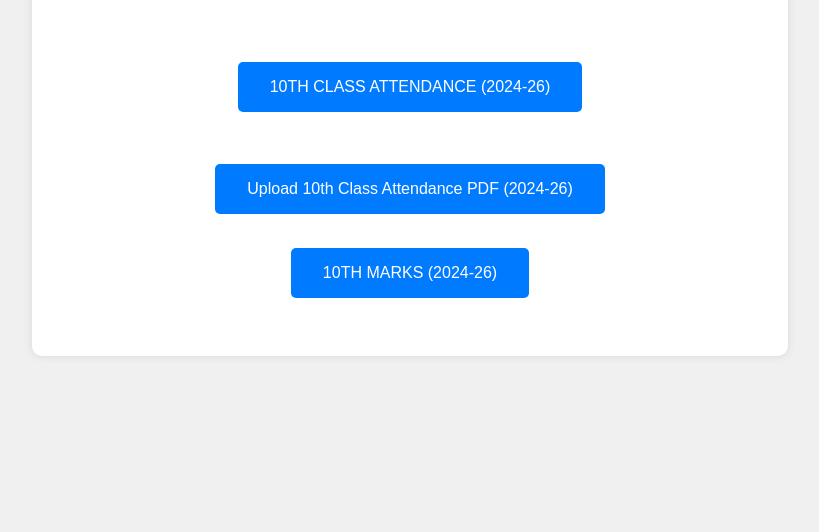
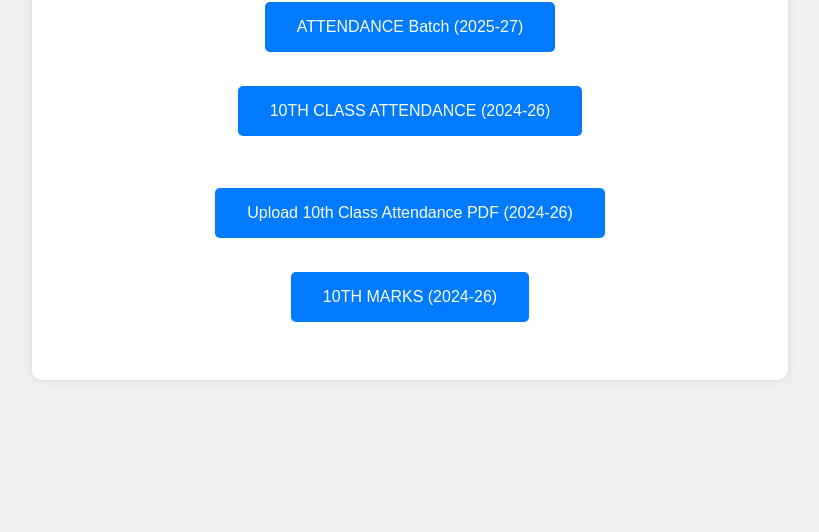
Before and after one commit to iamshubhamshah/Vikalpa, a plain HTML site: page index.html in a window 1280 px wide. Shown: the part 268-800 px from the top of the page, without its empty margins (230-1049 px from the left). Drawn offline with Linux system fonts and the light colour scheme.

Commit message:
Update index.html

```diff
--- a/index.html
+++ b/index.html
@@ -13,7 +13,7 @@
             <p></p>
         </header>
         <div class="button-container">
-<!--             <a href="https://script.google.com/macros/s/AKfycbyTgBM9zck3fF6GpqezmQik2wetCPFt1o1LB8c1O_IZR2xm9JkS2QkmP67j0s7e1hgE0A/exec" class="btn btn-primary">10th CLASS ATTENDANCE (2023-25)</a> -->
+        <a href="https://script.google.com/macros/s/AKfycbxQwG7hP7OSc7LGGyQQmBVzUw4KKdBIFNZtGUJzO4RLz_sHAF8u4AjnmJgegN0EMKm0Fw/exec" class="btn btn-primary">ATTENDANCE Batch (2025-27)</a>
             <br>
             <br>
             <a href="https://script.google.com/macros/s/AKfycbxAte7hhCdyvv3K4AGQv3PACxSto-ZCgMWMJBKpq1yz90qMQzOZ6NBEK7q9WLUJy0Tn/exec" class="btn btn-primary">10TH CLASS ATTENDANCE (2024-26)</a>
```
